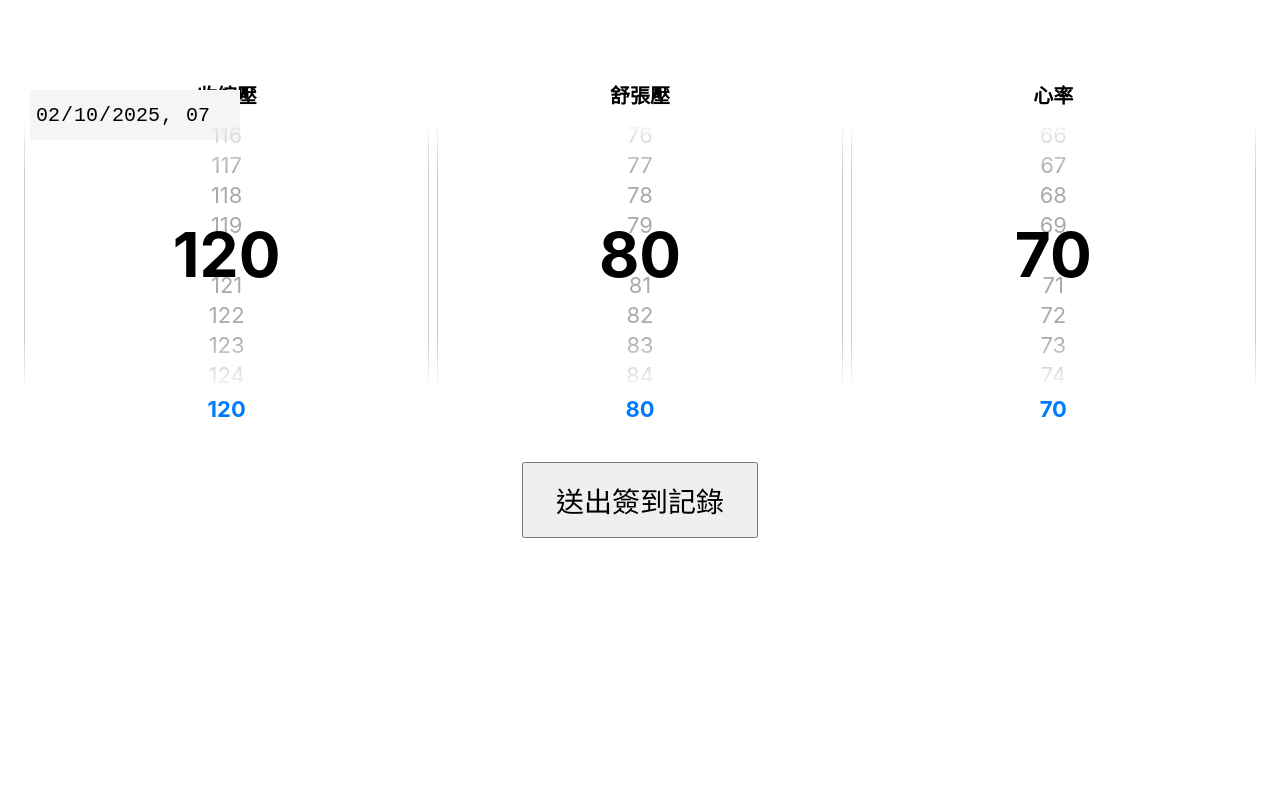
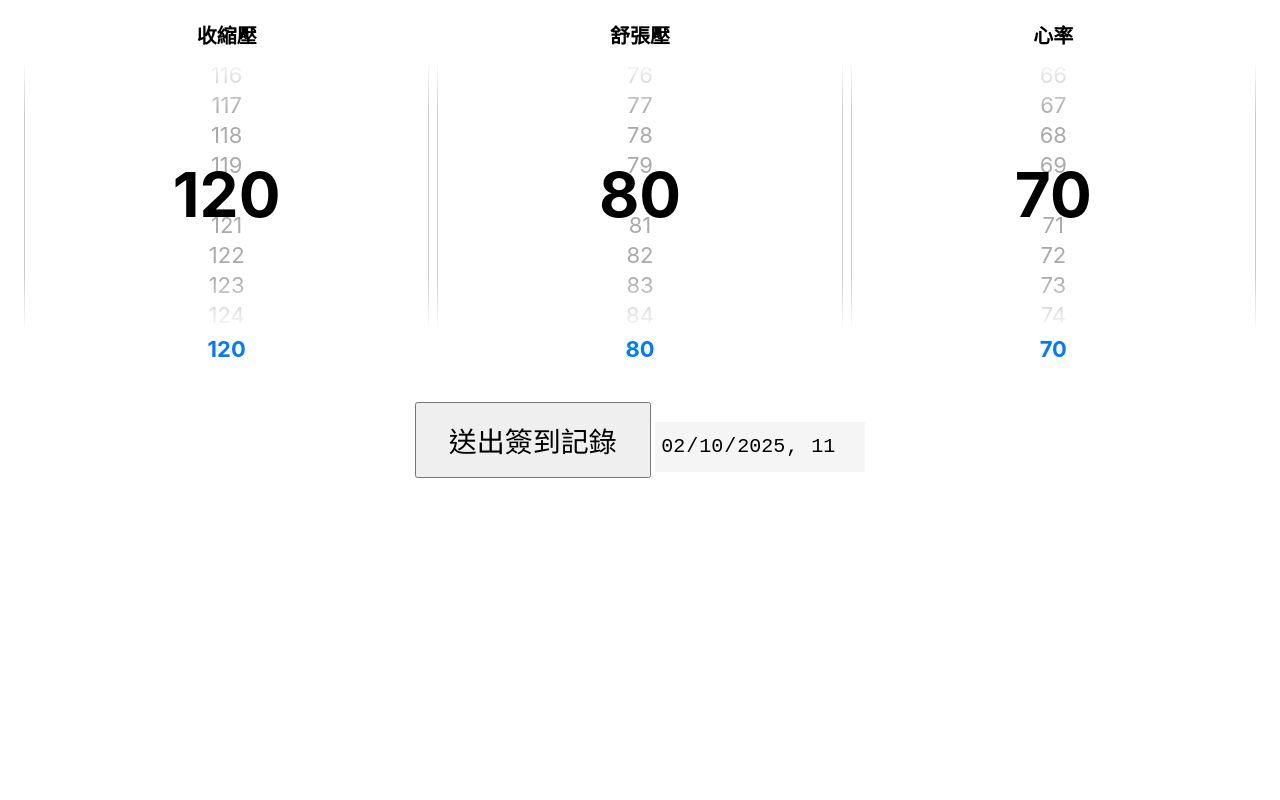
Before and after one commit to lantern-holi/liff-checkin, a plain HTML site: page index.html in a window 1280 px wide. Drawn offline with Linux system fonts and the light colour scheme.

Commit message:
index.html

```diff
--- a/index.html
+++ b/index.html
@@ -13,26 +13,11 @@
       text-align: center;
       position: relative;
     }
-    /* 時間 input：置左上，尺寸較小 */
-    #datetime {
-      position: absolute;
-      top: 10px;
-      left: 10px;
-      width: 200px;
-      height: 40px;
-      font-size: 20px;
-      padding: 5px;
-      background-color: #f5f5f5;
-      text-align: center;
-      border: none;
-      margin: 0;
-    }
-    /* 為避免時間欄重疊轉輪區，整個容器下移 */
     .container {
       max-width: 100%;
-      margin: 80px auto 20px auto; /* 上邊留空以容納左上時間欄 */
+      margin: auto;
     }
-    /* 轉輪選擇器區：使用 flex 平均分配寬度 */
+    /* 轉輪選擇器區：使用 flex 平均分配寬度，放在最上面 */
     .picker-row {
       display: flex;
       justify-content: space-around;
@@ -71,7 +56,7 @@
       height: 30px;
       line-height: 30px;
       scroll-snap-align: center;
-      font-size: 22px;  /* 預設字體 */
+      font-size: 22px;
       cursor: pointer;
       color: #aaa;
       transition: font-size 0.2s, color 0.2s;
@@ -95,30 +80,41 @@
       border-bottom: 1px solid #000;
       pointer-events: none;
     }
-    /* 提示框：顯示當前置中數值 */
+    /* 提示框 */
     .picker-hint {
       font-size: 22px;
       color: #007AFF;
       font-weight: bold;
       margin-top: 5px;
     }
+    /* 送出按鈕 */
     button {
       font-size: 28px;
       padding: 16px 32px;
       margin-top: 20px;
     }
+    /* 調整結果文字 */
     #result {
       margin-top: 20px;
       font-size: 28px;
       font-weight: bold;
     }
+    /* 時間 input 放在送出按鈕下方，尺寸縮小 */
+    #datetime {
+      width: 200px;
+      height: 40px;
+      font-size: 20px;
+      margin: 20px auto;
+      padding: 5px;
+      background-color: #f5f5f5;
+      text-align: center;
+      border: none;
+    }
   </style>
 </head>
 <body>
-  <!-- 時間 input 放在左上 -->
-  <input type="datetime-local" id="datetime" step="1" readonly>
   <div class="container">
-    <!-- 左中右轉輪選擇器 -->
+    <!-- 最上方：轉輪選擇器 -->
     <div class="picker-row">
       <div class="picker-column">
         <div class="picker-label">收縮壓</div>
@@ -140,6 +136,9 @@
     <!-- 送出按鈕 -->
     <button id="submitBtn">送出簽到記錄</button>
 
+    <!-- 時間欄位：放在送出按鈕下方 -->
+    <input type="datetime-local" id="datetime" step="1" readonly>
+
     <div id="result"></div>
   </div>
 
@@ -158,26 +157,24 @@
     }
     initializeLiff();
 
-    // 每秒更新時間（以台灣時間 UTC+8 顯示）
+    // 每秒更新時間（以本地時間顯示，不做額外調整）
     function updateTime() {
       const now = new Date();
-      const tzoffset = now.getTimezoneOffset() * 60000;
-      const taipeiTime = new Date(now.getTime() - tzoffset + 8 * 3600000);
-      const isoString = taipeiTime.toISOString();
-      const formatted = isoString.slice(0,19);  // "YYYY-MM-DDTHH:MM:SS"
-      document.getElementById("datetime").value = formatted;
+      const localISOTime = new Date(now.getTime() - now.getTimezoneOffset() * 60000).toISOString().slice(0,19);
+      document.getElementById("datetime").value = localISOTime;
     }
     updateTime();
     setInterval(updateTime, 1000);
 
     // 當頁面載入時初始化轉輪選擇器
     document.addEventListener("DOMContentLoaded", () => {
-      // 建立轉輪選擇器：補白數量改為 4 (共 9 項)
+      // 建立轉輪選擇器：收縮壓 90～200 預設 120；舒張壓 60～150 預設 80；心率 40～180 預設 70
+      // 補白項數量設定為 4，顯示 9 個項目
       createPicker("picker-systolic", 90, 200, 120, 4);
       createPicker("picker-diastolic", 60, 150, 80, 4);
       createPicker("picker-heartRate", 40, 180, 70, 4);
 
-      // 延遲後自動滾動至預設值並更新提示與選中樣式
+      // 延遲後自動滾動至預設值，並更新提示與置中選中樣式
       setTimeout(() => {
         scrollToValue("picker-systolic", 120, 90, 4);
         scrollToValue("picker-diastolic", 80, 60, 4);
@@ -190,14 +187,14 @@
         updateSelectedStyle("picker-heartRate");
       }, 100);
 
-      // 監聽 scroll 事件，持續更新提示與選中效果
+      // 監聽 scroll 事件，持續更新提示與選中樣式
       ["picker-systolic", "picker-diastolic", "picker-heartRate"].forEach(id => {
         document.getElementById(id).addEventListener("scroll", () => {
-          if(id === "picker-systolic")
+          if (id === "picker-systolic")
             updateHint("picker-systolic", 90, "hint-systolic", 4);
-          if(id === "picker-diastolic")
+          if (id === "picker-diastolic")
             updateHint("picker-diastolic", 60, "hint-diastolic", 4);
-          if(id === "picker-heartRate")
+          if (id === "picker-heartRate")
             updateHint("picker-heartRate", 40, "hint-heartRate", 4);
           updateSelectedStyle(id);
         });
@@ -306,7 +303,7 @@
       return min + index - paddingCount;
     }
 
-    // 送出按鈕事件：收集所有資料後，以 JSON 格式 POST 到後端（或 Make Webhook）
+    // 送出按鈕事件：收集時間、轉輪選擇器數值及用戶資料後，將資料以 JSON POST 至後端（或 Make Webhook）
     document.getElementById("submitBtn").addEventListener("click", async () => {
       const datetime = document.getElementById("datetime").value;
       const systolic = getPickerValue("picker-systolic", 90);
```
